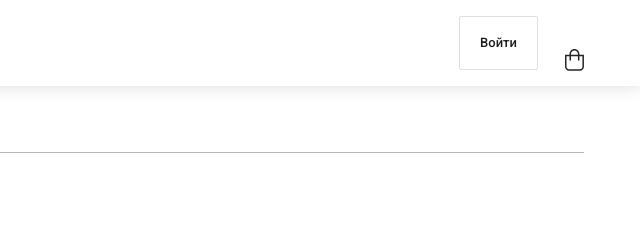
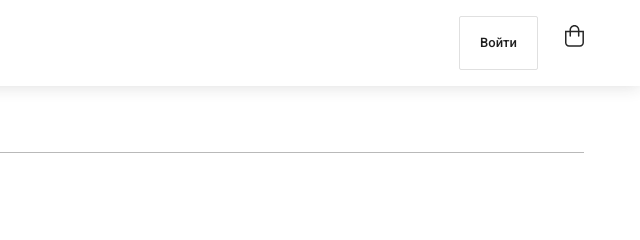
Before and after one commit to Funtic-from-Belarus/Uber-Food, a plain HTML site: page index.html in a window 1280 px wide. Shown: the top 240 px of the page, 640-1280 px from the left. Drawn offline with nearby package versions, Linux system fonts and the light colour scheme.

Commit message:
remove basket

```diff
--- a/index.html
+++ b/index.html
@@ -27,7 +27,7 @@
                <div class="header__basket">
                   <div class="basket">
                      <a href="#">
-                        <img src="img/basket.svg" alt="" class="header__basket">
+                        <img src="img/basket.svg" alt="">
                      </a>
                   </div>
                </div>
--- a/style.css
+++ b/style.css
@@ -86,6 +86,9 @@ h1,h2,h3,h4,h5,h6{font-size: inherit; font-weight: 400;}
 .header__basket{
    padding-top: 16px;
    margin-top: 8px;
+}
+.basket{
+
 }
 .basket:hover{
    padding: 1px;
@@ -242,9 +245,7 @@ pointer-events: none;
    cursor: pointer;
    pointer-events: none;
 }
-.languages__links{
 
-}
 .links{
    display: flex;
    flex-direction: column;
@@ -271,9 +272,6 @@ font-weight: 400;
 font-size: 16px;
 line-height: 19px;
 color: #49A144;
-}
-.link__socialMedia {
-
 }
 .partners {
  display: flex;
```
